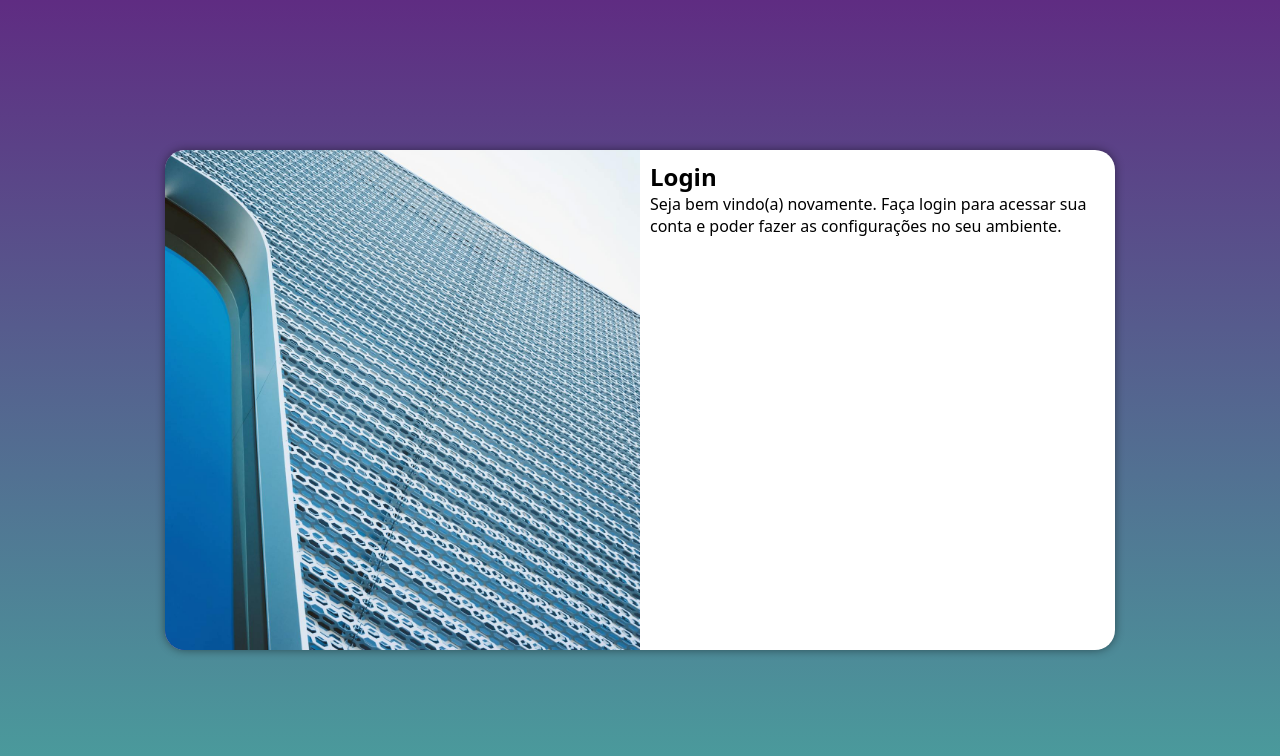
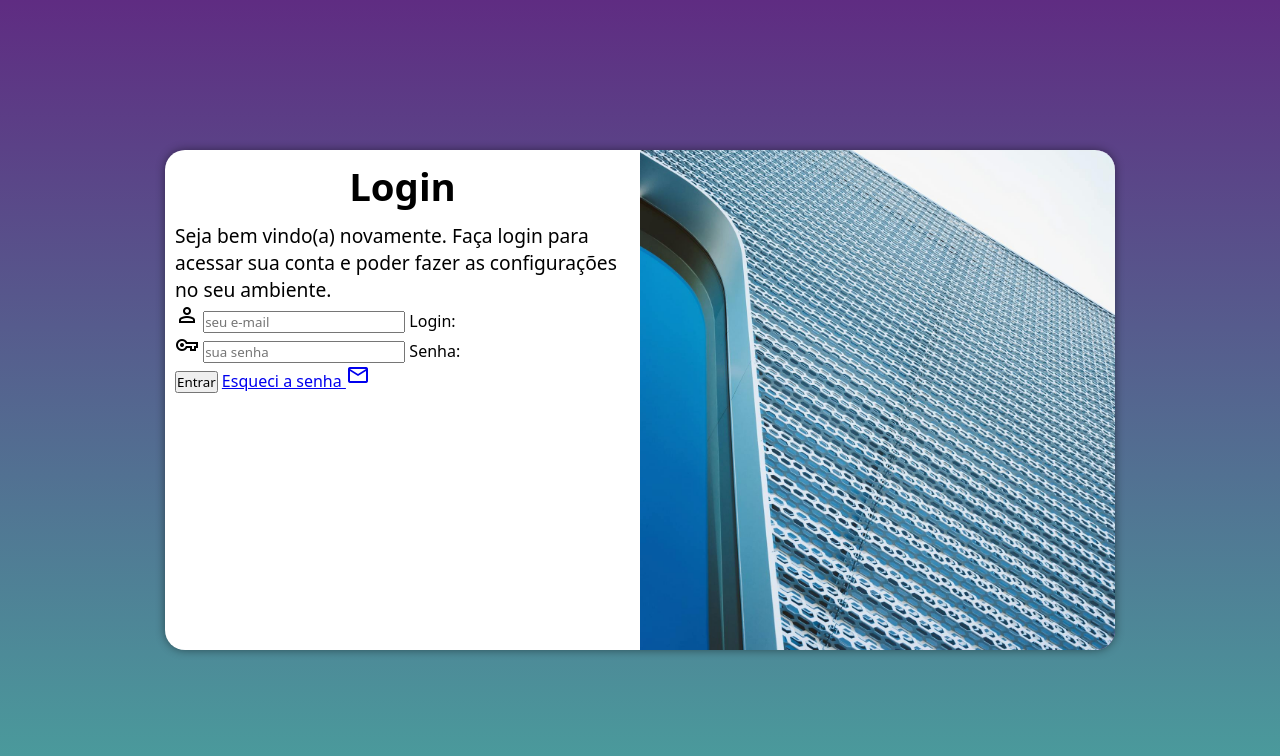
Before and after one commit to DJacob08/projeto-login, a plain HTML site: page index.html in a window 1280 px wide. Drawn offline with nearby package versions, Linux system fonts and the light colour scheme.

Commit message:
Adição do formulário

```diff
--- a/estilos/media-query.css
+++ b/estilos/media-query.css
@@ -29,13 +29,21 @@
     }
 
     section#login > div#imagem {
-        float: left;
+        float: right;
         width: 50%;
         height: 100%;
     }
 
     section#login > div#formulario {
-        float: right;
+        float: left;
         width: 50%;
     }
+
+    div#formulario h1 {
+        font-size: 2.4em;
+    }
+
+    div#formulario > p {
+        font-size: 1.2em;
+    }
 }
--- a/estilos/style.css
+++ b/estilos/style.css
@@ -54,3 +54,12 @@ section#login > div#formulario {
     display: block;
     padding: 10px;
 }
+
+div#formulario > h1 {
+    text-align: center;
+    margin-bottom: 10px;
+}
+
+div#formulario > p {
+    font-size: 0.8em;
+}
--- a/index.html
+++ b/index.html
@@ -6,6 +6,7 @@
     <title>Login</title>
     <link rel="stylesheet" href="estilos/style.css">
     <link rel="stylesheet" href="estilos/media-query.css">
+    <link rel="stylesheet" href="https://fonts.googleapis.com/css2?family=Material+Symbols+Outlined:opsz,wght,FILL,GRAD@20..48,100..700,0..1,-50..200&icon_names=mail,person,vpn_key" />
 </head>
 <body>
     <main>
@@ -19,7 +20,22 @@
                     Seja bem vindo(a) novamente. Faça login para acessar sua conta e poder fazer as configurações no seu ambiente.
                 </p>
 
-                <form action="login.php" method="post"></form>
+                <form action="login.php" method="post" autocomplete="on">
+                    <div class="campo">
+                        <i class="material-symbols-outlined">person</i>
+                        <input type="email" name="login" id="ilogin" placeholder="seu e-mail" autocomplete="email" required>
+                        <label for="ilogin">Login: </label>
+                    </div>
+                    <div class="campo">
+                        <i class="material-symbols-outlined">vpn_key</i>
+                        <input type="password" name="senha" id="isenha" placeholder="sua senha" autocomplete="current-password" required minlength="8">
+                        <label for="isenha">Senha: </label>
+                    </div>
+                    <input type="submit" value="Entrar">
+                    <a href="Esqueci.html">
+                        Esqueci a senha <i class="material-symbols-outlined">mail</i>
+                    </a>
+                </form>
             </div>
         </section>
     </main>
```
